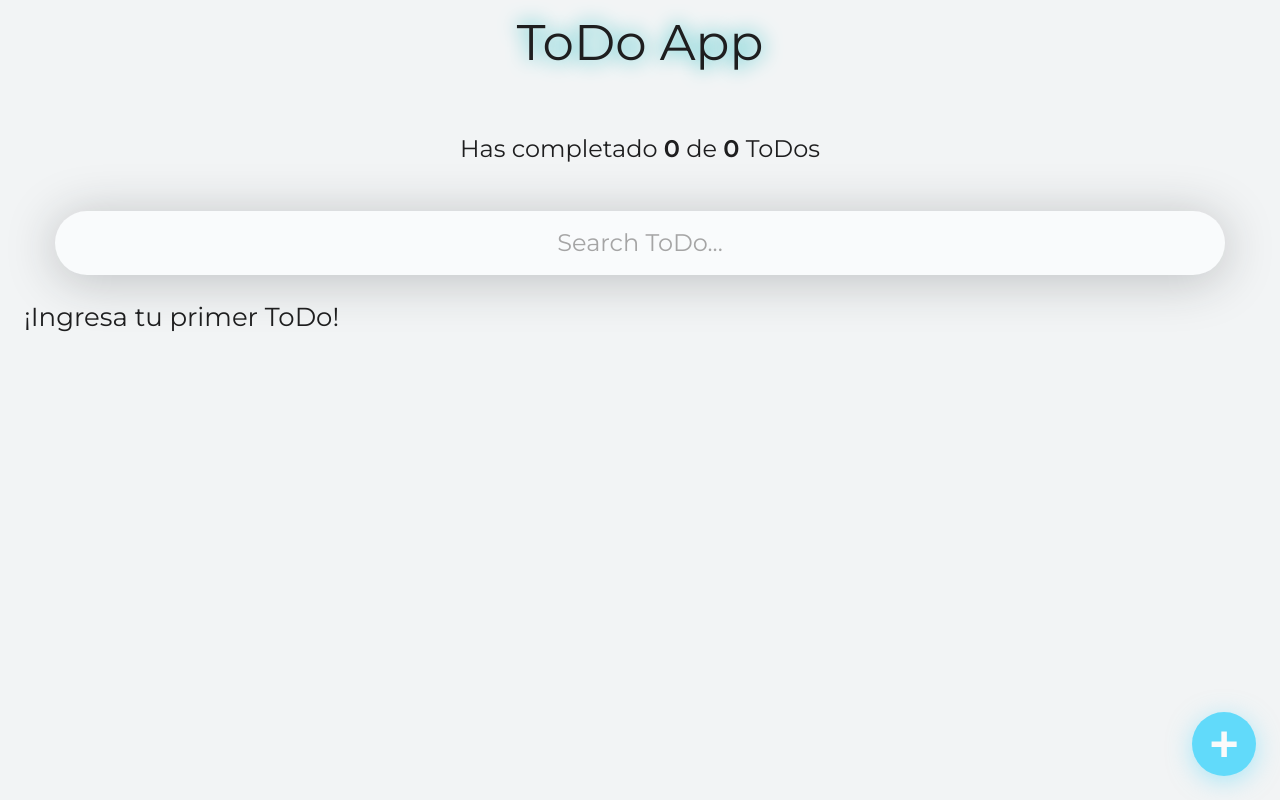
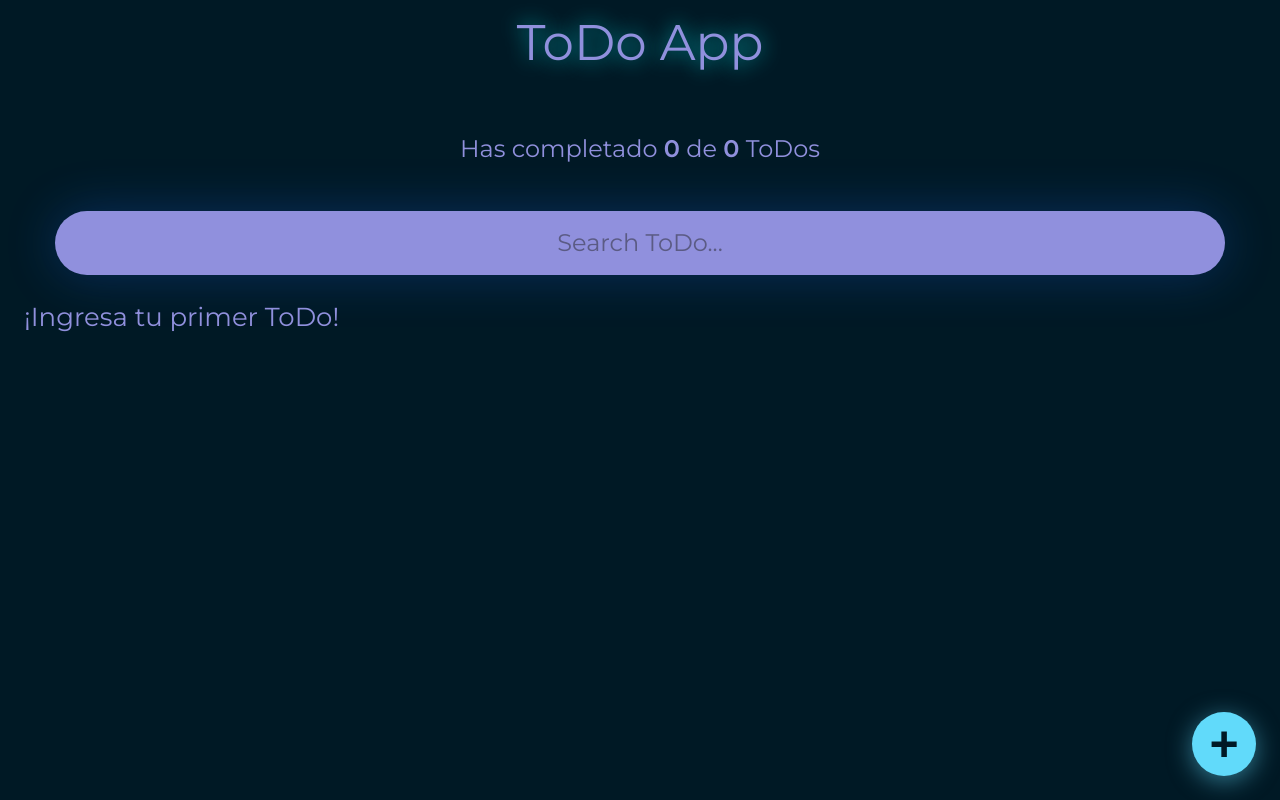
Before and after one commit to VedGarcia/Todo-App, a React (Vite) app: page / in a window 1280 px wide. Built offline with nearby package versions, Linux system fonts and the light colour scheme.

Commit message:
Se modifica css para Tono oscuro y se modifican botones

```diff
--- a/src/components/CreateTodoButton/CreateTodoButton.css
+++ b/src/components/CreateTodoButton/CreateTodoButton.css
@@ -9,7 +9,7 @@
   bottom: 24px;
   right: 24px;
   font-weight: bold;
-  color: #fafafa;
+  color: #001925;
   display: flex;
   justify-content: center;
   align-items: center;
--- a/src/components/Modal/Modal.css
+++ b/src/components/Modal/Modal.css
@@ -4,7 +4,7 @@
     position: fixed;
     top: 0;
     left: 0;
-    background-color: #25356555;
+    background-color: #41256555;
     z-index: 100;
     display: flex;
     justify-content: center;
--- a/src/components/TodoItem/TodoItem.css
+++ b/src/components/TodoItem/TodoItem.css
@@ -1,11 +1,12 @@
 .TodoItem {
-    background-color: #FAFAFA;
+    background-color: #9090ddd3;
     position: relative;
     display: flex;
     justify-content: center;
     align-items: center;
     margin-top: 24px;
-    box-shadow: 0px 5px 50px rgba(32, 35, 41, 0.15);
+    box-shadow: 0 0 30px #9090dd77;
+    border-radius: 16px;
   }
 
   .TodoItem-p {
@@ -14,9 +15,11 @@
     font-size: 18px;
     line-height: 24px;
     font-weight: 400;
+    color: #021e25;
   }
   .TodoItem-p--complete {
     text-decoration: line-through;
+    color: #021e2577;
   }
 
   .Icon {
@@ -27,22 +30,34 @@
     height: 48px;
     width: 48px;
     font-size: 30px;
-    font-weight: bold;
-    /* background-color: #CCC; */
+    font-weight: bolder;
   }
 
   .Icon-check {
     position: absolute;
     left: 12px;
+    font-size: 50px;
   }
-  .Icon-check--active {
-    color: #4caf50;
+  .Icon-check:hover{
+    color: #61dafa;
+    text-shadow: 0 0 10px #61dafa80;
+  }
+
+  .Icon-check--active, .Icon-check--active:hover {
+    color: #021e2577;
   }
 
   .Icon-delete {
     position: absolute;
-    top: -24px;
+    background-color:  #001925;
+    border-radius: 50%;
+    line-height: 10px;
     right: 0;
+    display: flex;
+    justify-content: center;
+    align-items: center;
+    margin: 10px;
+    rotate: 45deg;
   }
   .Icon-delete:hover {
     color: red;
--- a/src/components/TodoItem/index.jsx
+++ b/src/components/TodoItem/index.jsx
@@ -15,7 +15,7 @@ function TodoItem(props) {
           {props.text}
         </p>
         <span className="Icon Icon-delete"
-        onClick={props.onDelete}>x</span>
+        onClick={props.onDelete}>+</span>
       </li>
     </>
   );
--- a/src/components/TodoSearch/TodoSearch.css
+++ b/src/components/TodoSearch/TodoSearch.css
@@ -1,26 +1,26 @@
 .TodoSearch {
-    background: #F9FBFC;
+  background: #9090dd;
   border-radius: 32px;
-    /* border: 2px solid #202329; */
   border: none;
   margin: 0 auto;
   padding: 0 4%;
   height: 64px;
   width: calc(92% - 62px);
   font-size: 24px;
-    font-family: 'Montserrat';
+  font-family: "Montserrat";
   font-weight: 400;
-    color: #1E1E1F;
-    box-shadow: 0px 5px 50px rgba(32, 35, 41, 0.25);
+  color: #1e1e1f;
+  box-shadow: 0 0 50px #226cff40;
 }
 
 .TodoSearch::placeholder {
-    color: #A5A5A5;
-    font-family: 'Montserrat';
+  color: #1e1e1f77;
+  font-family: "Montserrat";
   text-align: center;
   font-weight: 400;
 }
 
 .TodoSearch:focus {
-    outline-color: #61DAFA;
+  outline-color: #226cff;
+  box-shadow: 0 0 25px #61dafa80;
 }
--- a/src/main.css
+++ b/src/main.css
@@ -1,8 +1,8 @@
 body {
   margin: 0;
   padding: 0;
-  background: #F2F4F5;
-  color: #1E1E1F;
+  background: #001925;
+  color: #9090dd;
   font-family: 'Montserrat', Arial, Helvetica, sans-serif;
 }
 
```
Lines whose indentation alone changed are shown as unchanged.
